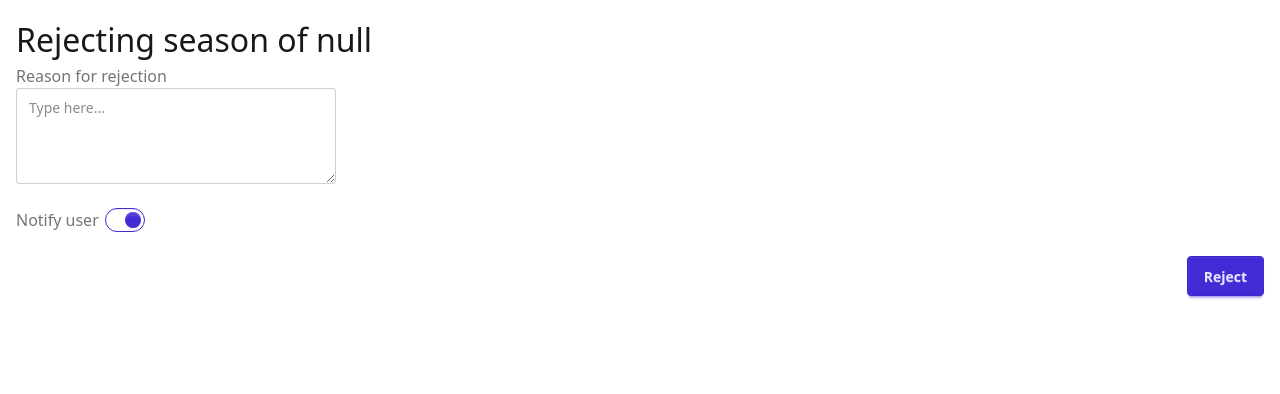
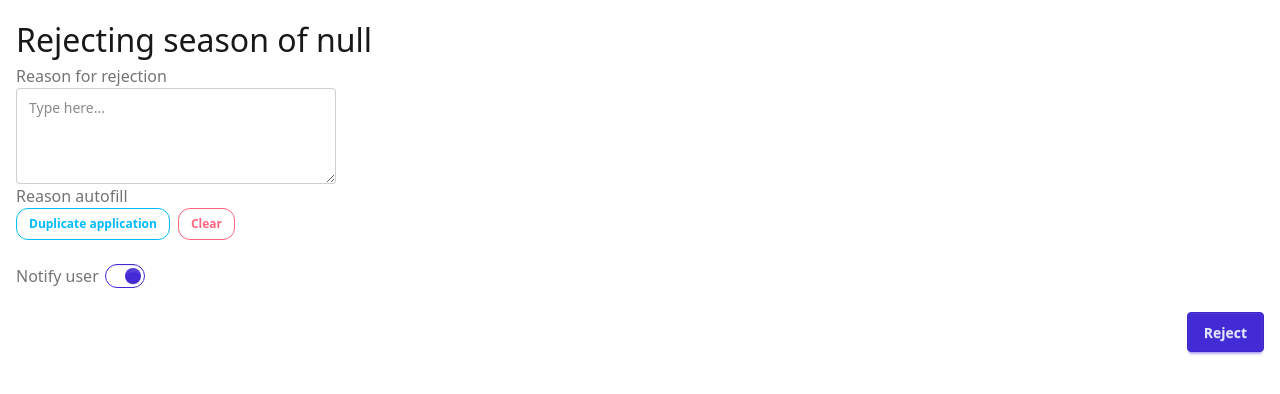
Before and after one commit to UniversityRadioYork/BaradDur, a Flask app: page /reject in a window 1280 px wide. Shown: the top 394 px of the page. Run offline with Flask 3, Linux system fonts and the light colour scheme; style sheets or scripts are compiled from the project's sources; some libraries are stand-ins or nearby versions.

Commit message:
add autocomplete to reject reason

```diff
--- a/templates/reject.html
+++ b/templates/reject.html
@@ -18,6 +18,13 @@
         </label>
         <textarea id="reason" class="textarea textarea-bordered h-24" placeholder="Type here..."></textarea>
     </div>
+	<label class="label">
+		<span class="label-text">Reason autofill</span>
+	</label>
+	<div class="stock-responses flex flex-row gap-2 flex-wrap">
+		<div class="reason-autofill btn btn-outline btn-info btn-sm rounded-xl">Duplicate application</div>
+		<div class="reason-autofill-clear btn btn-outline btn-error btn-sm rounded-xl">Clear</div>
+	</div>
 	<div class="form-control mt-6">
 		<label class="cursor-pointer label">
 			<span class="label-text">Notify user</span>
@@ -61,6 +68,22 @@
 
 		document.querySelector("#confirm-reject").addEventListener("click", rejectSeason);
 
+		// Autofill reason buttons
+		document.querySelectorAll(".reason-autofill").forEach((button) => {
+			console.log(button);
+			button.addEventListener("click", (e) => {
+			document.querySelector("#reason").value = e.target.innerText;
+			});
+		});
+
+		document.querySelector(".reason-autofill-clear").addEventListener("click", (e) => {
+			if(confirm("Are you sure you want to clear the reason?")) {
+				document.querySelector("#reason").value = "";
+			}
+		});
+
+		document.querySelector("#reason").value = ""
+
     });
 </script>
 </html>
```
